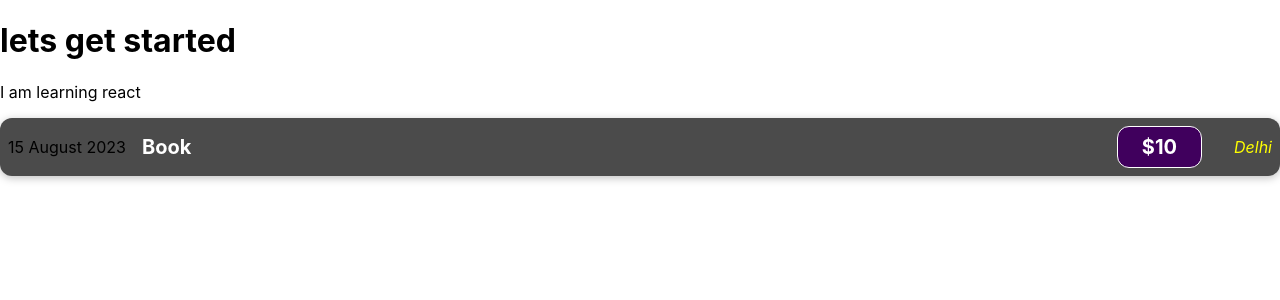
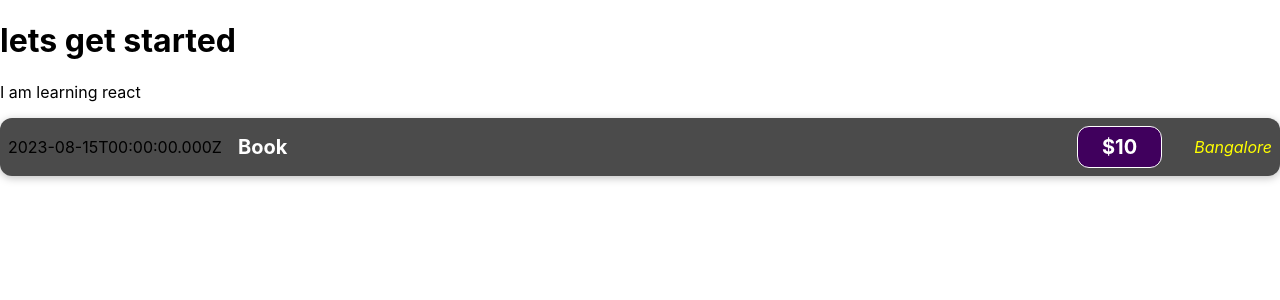
Before and after one commit to Kuldeep2804Yadav/ExpenseTracker, a React (Create React App) app: page / in a window 1280 px wide. Shown: the top 300 px of the page. Built offline with nearby package versions, Linux system fonts and the light colour scheme.

Commit message:
Add JavsScript Code

```diff
--- a/src/components/ExpenseItem.js
+++ b/src/components/ExpenseItem.js
@@ -1,13 +1,17 @@
 import "./ExpenseItem.css";
 
 function ExpenseItem() {
+    let expenseDate = new Date(2023,7,15).toISOString()
+    let expenseTitle= "Book"
+    let expensePrice =10
+    let expenseLocation="Bangalore"
   return (
     <div className="expense-item">
-      <div>15 August 2023</div>
+      <div>{expenseDate}</div>
       <div className="expense-item__description">
-        <h2>Book</h2>
-        <div className="expense-item__price">$10</div>
-        <div className="expense-item__location">Delhi</div>
+        <h2>{expenseTitle}</h2>
+        <div className="expense-item__price">${expensePrice}</div>
+        <div className="expense-item__location">{expenseLocation}</div>
       </div>
     </div>
   );
```
